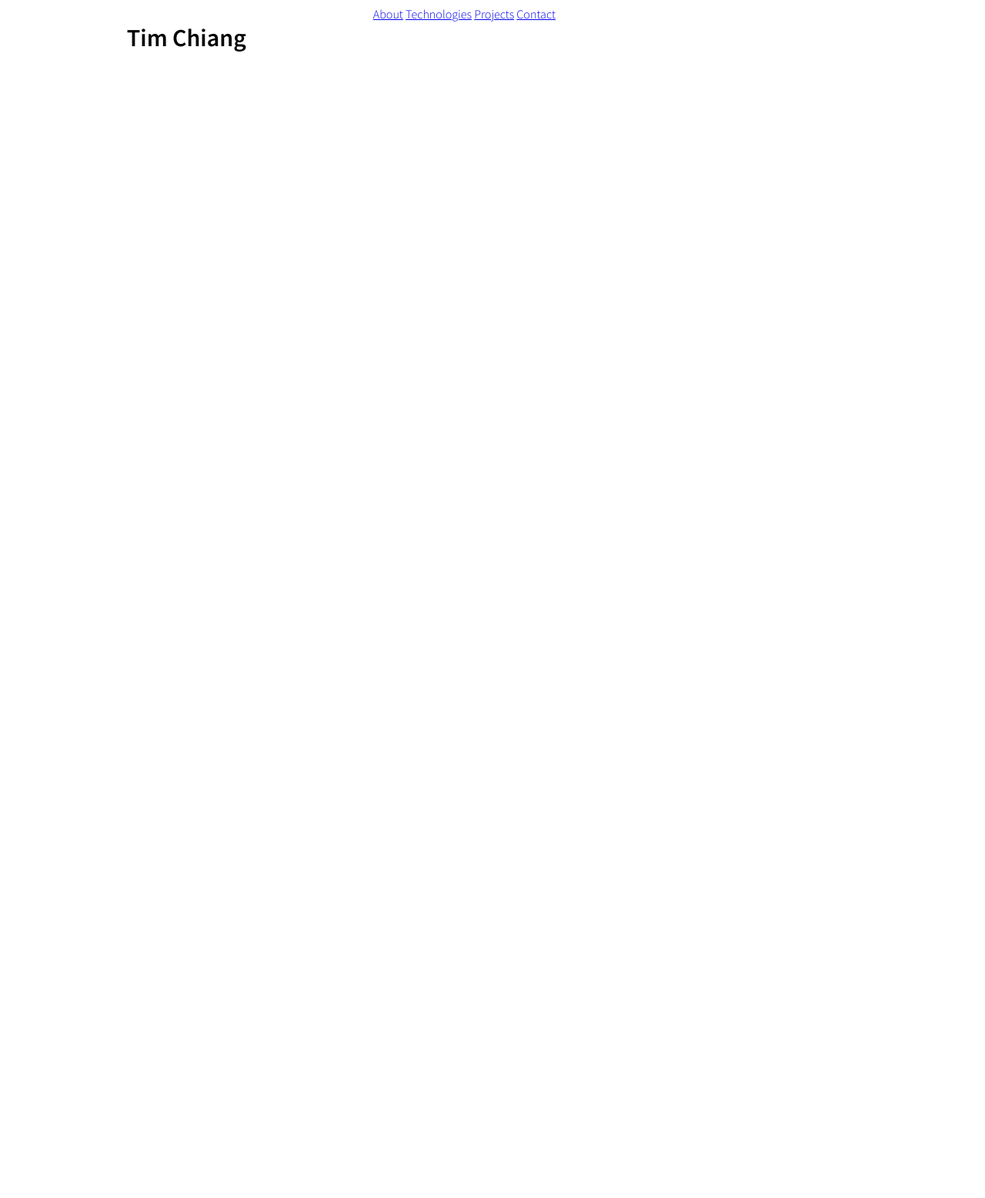
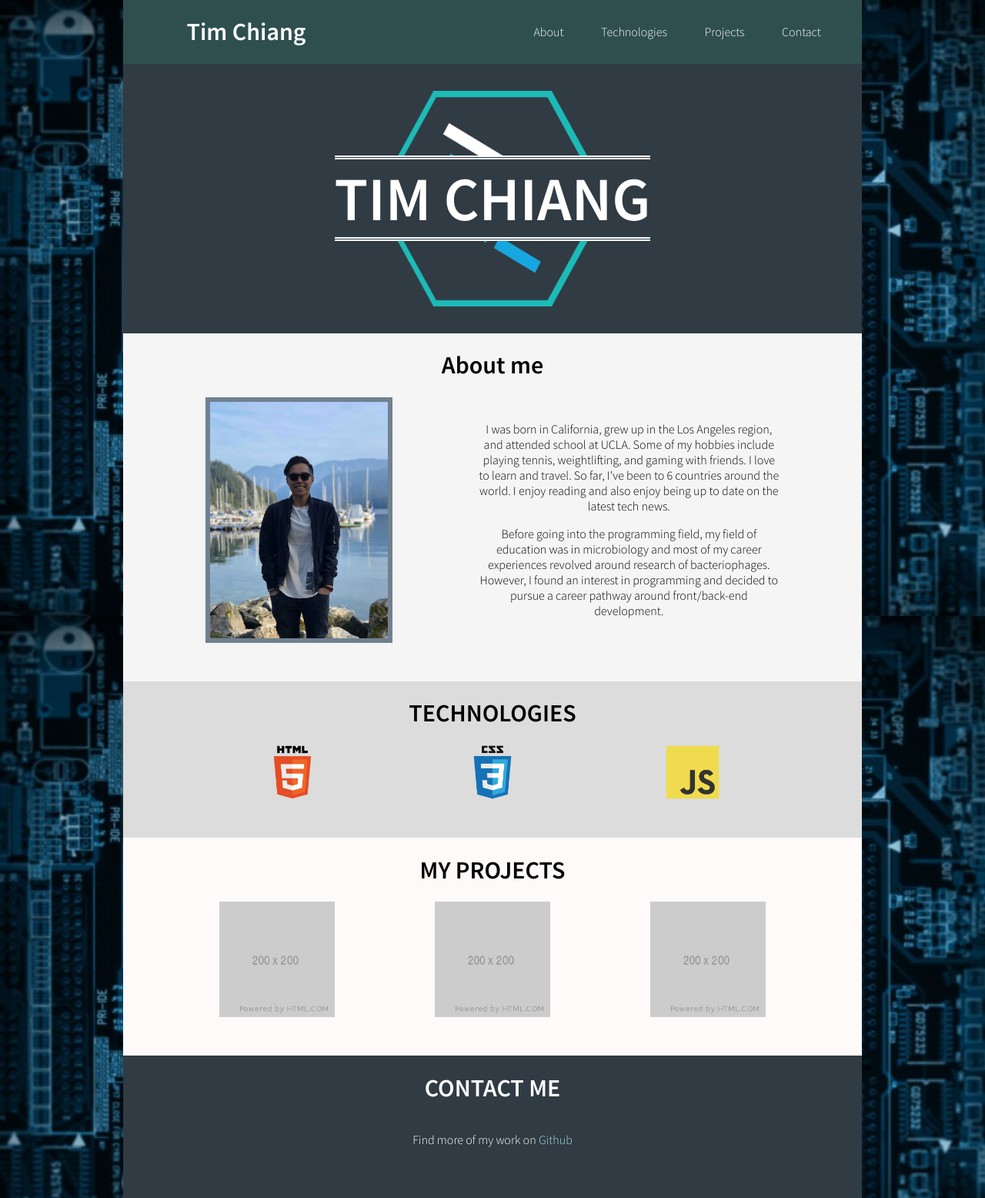
Before and after one commit to tychiang922/prep-portfolio, a website: page index.html in a window 1280 px wide. Shown: the whole page at 77% size. Before the commit the page ends 800 px from the top, so only its background shows below. Drawn offline with Linux system fonts and the light colour scheme.

Commit message:
Completed prep portfolio

```diff
--- a/index.html
+++ b/index.html
@@ -3,24 +3,63 @@
 <head>
   <meta charset="UTF-8">
   <meta name="viewport" content="width=device-width, initial-scale=1.0">
+  <title>Document</title>
   <link href="https://fonts.googleapis.com/css?family=Source+Sans+Pro:300,600&display=swap" rel="stylesheet">
   <link rel="stylesheet" href="grid.css">
   <link rel="stylesheet" href="styles.css">
-  <title>Document</title>
 </head>
 <body>
-  <div class="container">
-    <header class="row">
+  <div class="container text-align-center">
+    <header class="row justify-between align-center white-text page-header">
       <h1 class="col-4">
         Tim Chiang
       </h1>
-      <nav class="col-6">
-        <a href="#about">About</a>
-        <a href="#tech">Technologies</a>
-        <a href="#projects">Projects</a>
-        <a href="#contact">Contact</a>
+      <nav class="row col-6 justify-evenly">
+        <a class="white-text nav-item" href="#about">About</a>
+        <a class="white-text nav-item" href="#tech">Technologies</a>
+        <a class="white-text nav-item" href="#projects">Projects</a>
+        <a class="white-text nav-item" href="#contact">Contact</a>
       </nav>
     </header>
+    <div class="row justify-center align-center white-text hero-image">
+      <h1 class="student-name">
+        TIM CHIANG
+      </h1>
+    </div>
+    <div id="about" class="row justify-evenly align-center pb-50 about-section">
+      <h1 class="col-12">About me</h1>
+      <img src="Tim-Chiang-Photo.jpg" alt="Tim Chiang Photo" class="col-3 about-image">
+      <div class="col-5 text-align-center">
+        <p>I was born in California, grew up in the Los Angeles region, and attended school at UCLA. Some of my hobbies include playing tennis, weightlifting, and gaming with friends.
+          I love to learn and travel. So far, I've been to
+          6 countries around the world. I enjoy reading and also enjoy being up to date on the latest tech news.</p>
+        <p>Before going into the programming field, my field of education was in microbiology and most of my career experiences revolved around research of bacteriophages.
+          However, I found an interest in programming and decided to pursue a career pathway around front/back-end development.
+        </p>
+      </div>
+    </div>
+    <div id="tech" class="row justify-evenly pb-50 tech-section">
+      <h1 class="col-12">TECHNOLOGIES</h1>
+      <img src="assets/html-logo.png" alt="HTML 5 logo" class="col-1">
+      <img src="assets/css-logo.png" alt="CSS 3 logo" class="col-1">
+      <img src="assets/js-logo.png" alt="Javascript logo" class="col-1">
+    </div>
+    <div id="projects" class="row justify-evenly pb-50 projects-section">
+      <h1 class="col-12">
+        MY PROJECTS
+      </h1>
+      <img src="assets/placeholder-project.png" alt="Placeholder Project" class="col-2">
+      <img src="assets/placeholder-project.png" alt="Placeholder Project" class="col-2">
+      <img src="assets/placeholder-project.png" alt="Placeholder Project" class="col-2">
+    </div>
+    <div id="contact" class="row justify-center pb-50 white-text contact-section">
+      <h1 class="col-12">
+        CONTACT ME
+      </h1>
+      <p class="col-12">
+        Find more of my work on <a href="https://github.com/tychiang922" class="nav-item blue-text">Github</a>
+      </p>
+    </div>
   </div>
 
 </body>
--- a/styles.css
+++ b/styles.css
@@ -1,5 +1,13 @@
 html {
   font-family: "Source Sans Pro", sans-serif;
+  scroll-behavior: smooth;
+}
+
+body {
+  margin: 0;
+  background-image: url("assets/motherboard-wallpaper.jpg");
+  background-size: cover;
+  background-attachment: fixed;
 }
 
 .text-align-center {
@@ -41,3 +49,48 @@ html {
 .nav-item:hover {
   color: steelblue;
 }
+
+.hero-image {
+  background-image: url("assets/lfz-logo.png");
+  background-color: #303b43;
+  background-position: center;
+  background-repeat: no-repeat;
+  background-size: auto 80%;
+  height: 350px;
+}
+
+.student-name {
+  font-size: 80px;
+  background-color: #303b43;
+  border-top: 5px double white;
+  border-bottom: 5px double white;
+}
+
+.about-section {
+  background-color: whitesmoke;
+}
+
+.about-image {
+  max-height: 80%;
+  border: 6px solid slategray;
+}
+
+.text-align-reset {
+  text-align: initial;
+}
+
+.tech-section {
+  background-color: gainsboro;
+}
+
+.projects-section {
+  background-color: snow;
+}
+
+.contact-section {
+  background-color: #303b43;
+}
+
+.blue-text {
+  color: lightblue;
+}
```
Also changed, not shown: Tim-Chiang-Photo.jpg (added).
